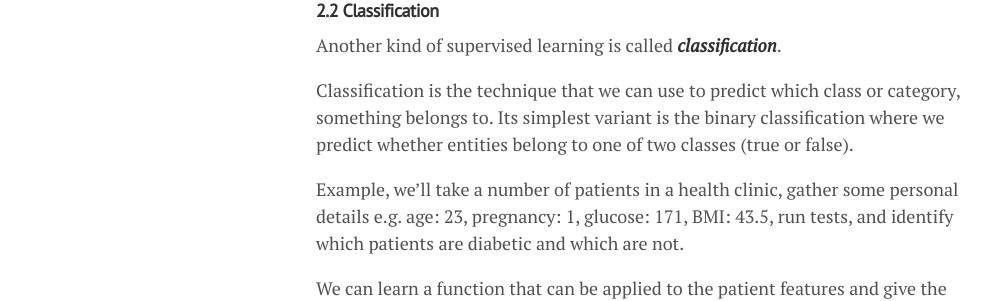
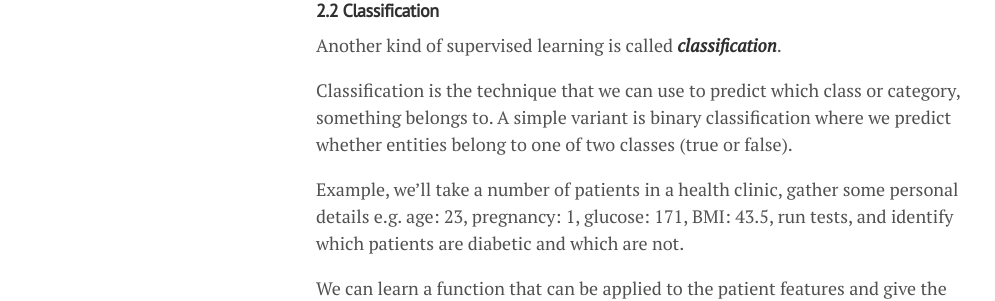
Before and after one commit to lgeurts/lgeurts.github.io, a Jekyll site: the page built from _posts/2018-06-29-artificial-intelligence-basics.md, in a window 1280 px wide and 900 px high, scrolled down 5207 px. Shown: the part 182-483 px from the top of the window, without its empty margins (0-995 px from the left). Built offline with Jekyll 4.4.1, drawn with Linux system fonts in a browser that asks for light colours; nearby versions of some CDN libraries.

Commit message:
Update 2018-06-29-artificial-intelligence-basics.md

```diff
--- a/_posts/2018-06-29-artificial-intelligence-basics.md
+++ b/_posts/2018-06-29-artificial-intelligence-basics.md
@@ -140,7 +140,7 @@ You might want to evaluate the model using ***relative metrics*** to indicate a
 
 Another kind of supervised learning is called ***classification***.
 
-Classification is the technique that we can use to predict which class or category, something belongs to. Its  simplest variant is the binary classification where we predict whether entities belong to one of two classes (true or false).
+Classification is the technique that we can use to predict which class or category, something belongs to. A simple variant is binary classification where we predict whether entities belong to one of two classes (true or false).
 
 Example, we'll take a number of patients in a health clinic, gather some personal details e.g. age: 23, pregnancy: 1, glucose: 171, BMI: 43.5, run tests, and identify which patients are diabetic and which are not.
 
```
